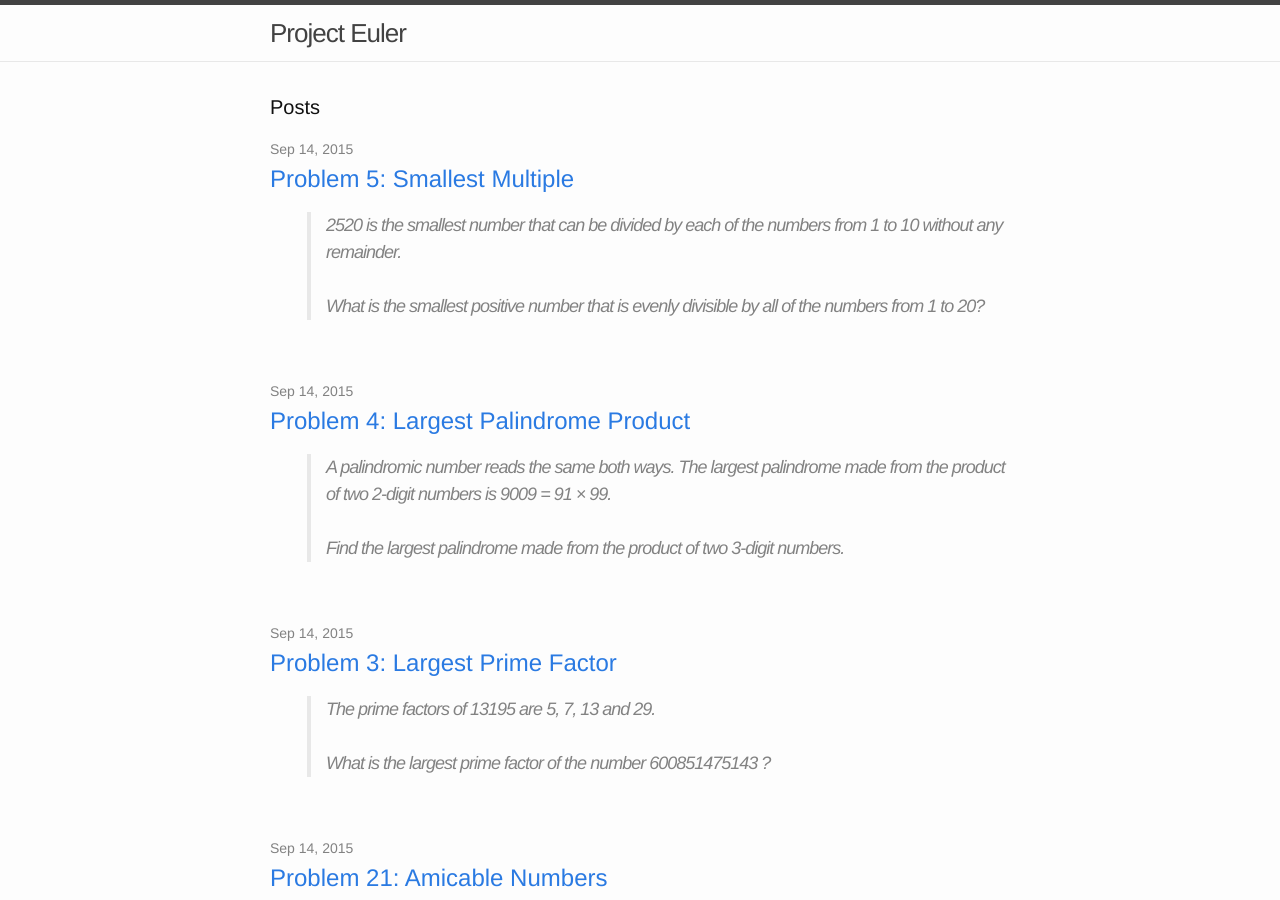
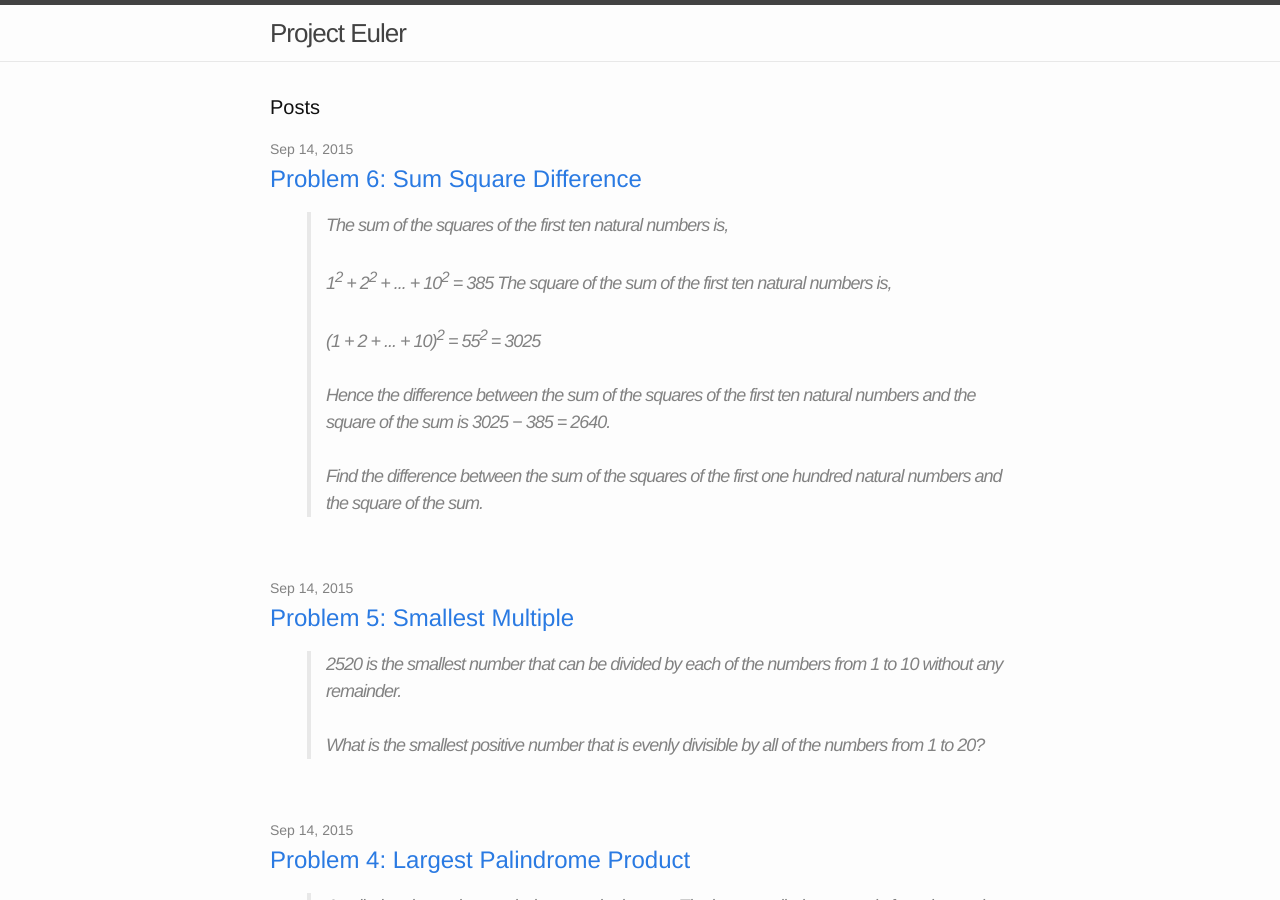
Before and after one commit to wburgo999/Project_Euler, a Jekyll site: the page built from index.html, in a window 1280 px wide and 900 px high. Built offline with Jekyll 4.4.1, drawn with Linux system fonts in a browser that asks for light colours.

Commit message:
Add writeup - Problem 6

````diff
--- a/Problem_6/README.md
+++ b/_posts/2015-09-16-problem-6.markdown
@@ -1,25 +1,40 @@
-### PROBLEM 6: Sum Square Difference
+---
+layout: post
+title:  "Problem 6: Sum Square Difference"
+date:   2015-09-14 12:43:21
+excerpt: |
+  The sum of the squares of the first ten natural numbers is,
+
+  <br /><br />1<sup>2</sup> + 2<sup>2</sup> + ... + 10<sup>2</sup> = 385
+  The square of the sum of the first ten natural numbers is,
+
+  <br /><br />(1 + 2 + ... + 10)<sup>2</sup> = 55<sup>2</sup> = 3025
+  <br /><br />Hence the difference between the sum of the squares of the first ten natural numbers and the square of the sum is 3025 − 385 = 2640.
+
+  <br /><br />Find the difference between the sum of the squares of the first one hundred natural numbers and the square of the sum.
+categories: Problem_6
+---
 
 > The sum of the squares of the first ten natural numbers is,
 >
-> 12 + 22 + ... + 102 = 385
+> 1<sup>2</sup> + 2<sup>2</sup> + ... + 10<sup>2</sup> = 385
 > The square of the sum of the first ten natural numbers is,
 >
-> (1 + 2 + ... + 10)2 = 552 = 3025
+> (1 + 2 + ... + 10)<sup>2</sup> = 55<sup>2</sup> = 3025
 > Hence the difference between the sum of the squares of the first ten natural numbers and the square of the sum is 3025 − 385 = 2640.
 >
 > Find the difference between the sum of the squares of the first one hundred natural numbers and the square of the sum.
 
 The brute force solution is pretty straightforward:
 
-```javascript
+{% highlight js %}
 add the numbers 1 to 100
 square the total
 subtract the square of each number from 1 to 100
-```
+{% endhighlight %}
 
 In code:
-```javascript
+{% highlight js %}
 function sumSquareDifference() {
   var total = 0;
   for (var i = 1; i <= 100; i++) {
@@ -31,7 +46,7 @@
   }
   return total;
 }
-```
+{% endhighlight %}
 Our solution is, `sumSquareDifference()`:
 
 > 25164150
@@ -40,30 +55,30 @@
 
 I'm going to divide the algorithm into two separate functions and see if we can derive pure mathematical solutions for these helper functions.
 
-```javascript
+{% highlight js %}
 function sumSquareDifference(n) {
   return squareOfSums(n) - sumOfSquares(n);
 }
-```
+{% endhighlight %}
 
 Let's start with `squareOfSums`. We know that the sum of the natural numbers from `1..n` is `n(n+1)/2`.
 
-```javascript
+{% highlight js %}
 function squareOfSums(n) {
   var sums = (n * (n + 1)) / 2;
   return sums * sums;
 }
-```
+{% endhighlight %}
 
 Similarly, for `sumOfSquares`, we know the sum of squares from `1..n` is
 
 `(n * (n + 1) * (2n + 1)) / 6`.
 
-```javascript
+{% highlight js %}
 function sumOfSquares(n) {
   return (n * (n + 1) * (2 * n + 1)) / 6;
 }
-```
+{% endhighlight %}
 
 Again, our solution is `sumSquareDifference(100)`;
 
````
